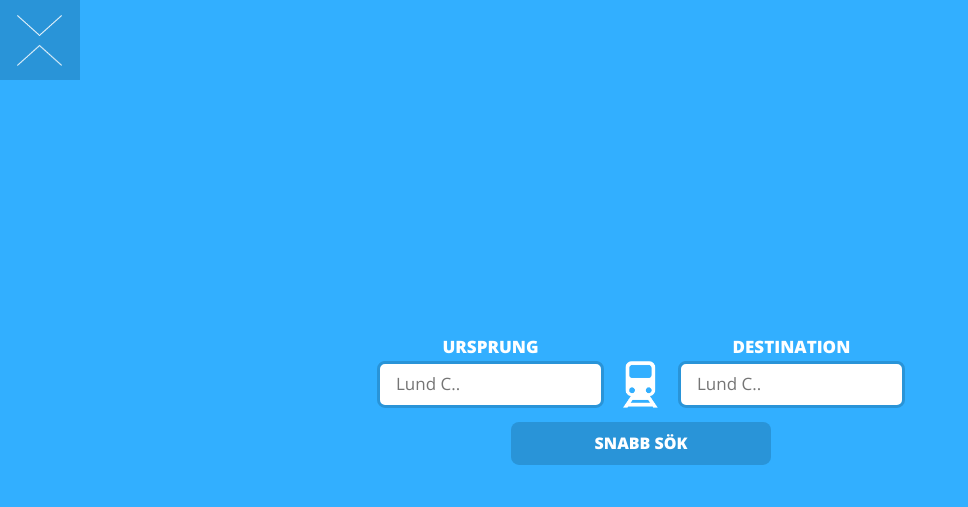
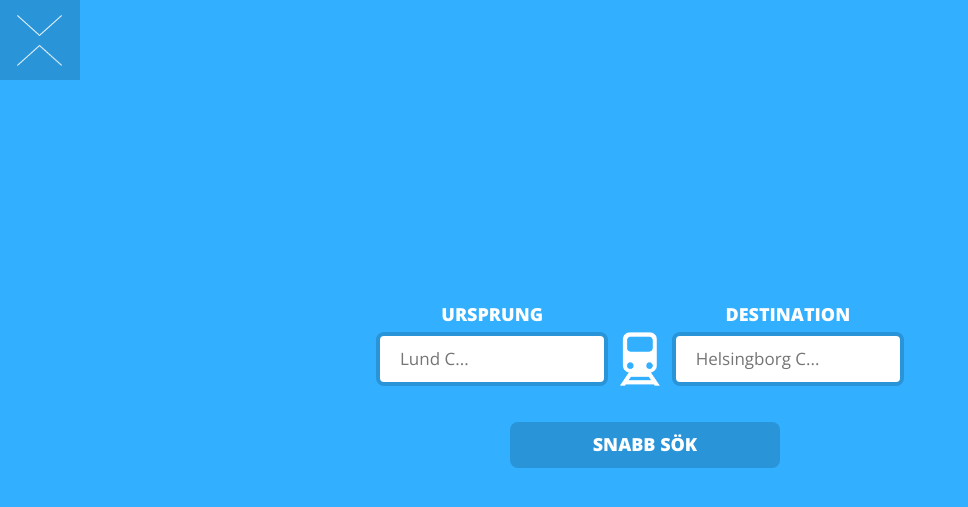
Before and after one commit to XNO-WEBB/st.xno.li, a PHP site: page /programname/ in a window 1280 px wide. Shown: the top 507 px of the page, without its empty margins (0-968 px from the left). Run offline with PHP 8.4, Linux system fonts and the light colour scheme; data that the repository does not hold is empty.

Commit message:
home page css,html rewritten

```diff
--- a/assets/less/main.less
+++ b/assets/less/main.less
@@ -132,111 +132,127 @@ body {
 
 .search-wrapper {
 	max-width: 528px;
+	margin: 0 auto;
 	position: absolute;
+	min-height: 101px;
 	top: 50%;
+  	left: 50%;
+  	margin-left: -264px;
 	transform: translateY(-50%);
- 	left: 50%;
- 	margin-left: -263px;
+	box-sizing: border-box;
 
- 	@media screen and ( max-width: 536px )
+	@media screen and (max-width: 537px)
 	{
 		left: initial;
 		margin-left: initial;
- 		padding: 20px;
 	}
 
 	.search-container {
-		overflow: hidden;
-		.custom-row {
 		width: 100%;
-			overflow: hidden;
+		min-height: 101px;
+		position: relative;
+		box-sizing: border-box;
+		@media screen and (max-width: 537px)
+		{
+			padding: 18px;
+		}
+
+		.train-icon-container {
+			position: absolute;
+			width: 100%;
+			left: 0px;
+			top: -50px;
+			box-sizing: border-box;
 			text-align: center;
-			position: relative;
-			&.hide-this {
-				@media screen and ( max-width: 536px )
+			display: none;
+			@media screen and (max-width: 537px)
 			{
-					display: none;
+				display: block;
+			}
+			> img {
+				width: 60px;
+
 			}
 		}
 
-			.blockleft {
-				background: #fff;
-				box-sizing: border-box;
-				border: none;
-				padding: 8px 16px;
-				margin: 0;
-				width: 43%;
+		.selectblock {
+			width: 44%;
+			position: relative;
 			float: left;
-				border-radius: 8px;
-				border: 3px solid #2994D8;
-				font-size: 17px;
-				font-family: 'Open Sans';
+			text-align: center;
 
-				@media screen and ( max-width: 536px )
+			@media screen and (max-width: 537px)
 			{
 				width: 100%;
+				margin-top: 50px;
 			}
 
-				&.title {
-					background: transparent;
-					border: none;
-					padding: 0;
-					text-align: center;
-					color: #fff;
+			.title {
+				position: absolute;
+				width: 100%;
+				top: -30px;
+				font-size: 18px;
 				font-weight: 800;
-					padding-bottom: 2px;
+				color: #FFFFFF;
 			}
+			> input {
+				background: #FFF;
+				padding: 11px 20px;
+				border: 4px solid #2994D8;
+				margin: 0;
+				width: 100%;
+				border-radius: 8px;
+				font-size: 17px;
+				transition: border-color 0.3s;
 				&:focus {
 					outline: none;
+					border-color: rgba(0, 0, 0, 0.7);
 				}
 			}
-			.blockmiddle {
-				width: 14%;
-				min-height: 10px;
+			.info {
+
+			}
+		}
+		.middleblock {
+			width: 12%;
+			position: relative;
 			float: left;
 			text-align: center;
-				@media screen and ( max-width: 536px )
+
+			@media screen and (max-width: 537px)
 			{
 				display: none;
 			}
 
 			> img {
-					width: 47px;
-					height: 47px;
+				width: 54px;
 			}
 		}
-			.blockright {
-				background: #fff;
-				box-sizing: border-box;
-				border: none;
-				display: relative;
-				padding: 0;
-				margin: 0;
-				width: 40%;
+		.buttonblock {
+			width: 100%;
 			float: left;
-			}
-			.search-button {
-				width: 260px;
-				text-align: center;
+			> .button {
 				float: left;
+				width: 270px;
 				position: relative;
 				left: 50%;
+				margin-top: 36px;
 				margin-left: -130px;
+				border-radius: 8px;
+				text-align: center;
+				padding: 10px;
+				font-weight: 800;
+				color: #FFFFFF;
 				background: #2994D8;
-				border-radius: 8px;
-				color: #FFF;
-				box-sizing: border-box;
+				font-size: 18px;
 				padding: 10px;
-				font-size: 16px;
-				margin-top: 14px;
-				font-weight: 800;
-
-				@media screen and ( max-width: 536px )
+				@media screen and (max-width: 537px)
 				{
 					width: 100%;
 					left: initial;
 					margin-left: initial;
 				}
+
 			}
 		}
 	}
--- a/views/home.php
+++ b/views/home.php
@@ -12,21 +12,22 @@
 
 <div class="search-wrapper">
 	<div class="search-container">
-		<div class="custom-row">
-			<div type="text" class="blockleft title">URSPRUNG</div>
-			<div class="blockmiddle">
-			</div>
-			<div type="text" class="blockleft title">DESTINATION</div>
+	<div class="train-icon-container">
+		<img src="<?php print baseurl("assets/img/train-icon.png"); ?>">
+	</div>
+		<div class="selectblock">
+			<div class="title">URSPRUNG</div>
+			<input type="text" placeholder="Lund C...">
 		</div>
-		<div class="custom-row">
-			<input type="text" class="blockleft" placeholder="Lund C..">
-			<div class="blockmiddle">
-				<img src="<?php print baseurl("assets/img/train-icon.png"); ?>">
-			</div>
-			<input type="text" class="blockleft" placeholder="Lund C..">
+		<div class="middleblock">
+			<img src="<?php print baseurl("assets/img/train-icon.png"); ?>">
 		</div>
-		<div class="custom-row">
-			<a href="" class="search-button">
+		<div class="selectblock">
+			<div class="title">DESTINATION</div>
+			<input type="text" placeholder="Helsingborg C...">
+		</div>
+		<div class="buttonblock">
+			<a href="" class="button">
 				SNABB SÖK
 			</a>
 		</div>
```
Also changed, not shown: assets/css/main.css. Lines whose indentation alone changed are shown as unchanged.
